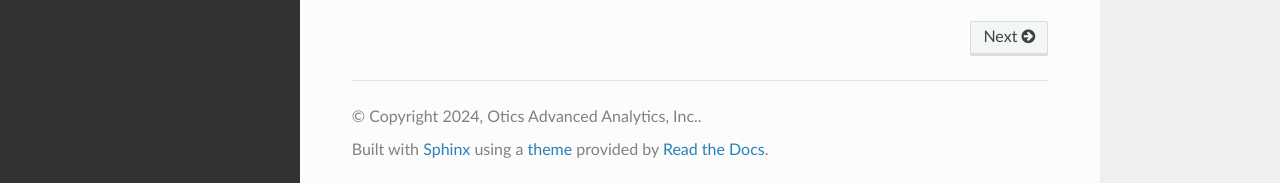
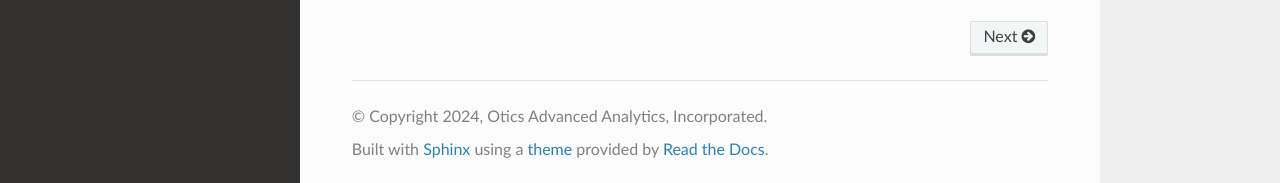
Before and after one commit to smaurice101/readthedocs, a Sphinx documentation site: the page built from docs/source/index.rst, in a window 1280 px wide and 900 px high, scrolled down 831 px. Shown: the part 714-897 px from the top of the window. Built offline with Sphinx 7.4.7 and the Read the Docs theme 2.0.0, drawn with Linux system fonts in a browser that asks for light colours.

Commit message:
Update conf.py

```diff
--- a/docs/source/conf.py
+++ b/docs/source/conf.py
@@ -3,7 +3,7 @@
 # -- Project information
 
 project = 'Transactional Machine Learning (TML)'
-copyright = '2024, Otics Advanced Analytics, Inc.'
+copyright = '2024, Otics Advanced Analytics, Incorporated'
 author = 'Sebastian Maurice'
 
 release = '0.1'
```
